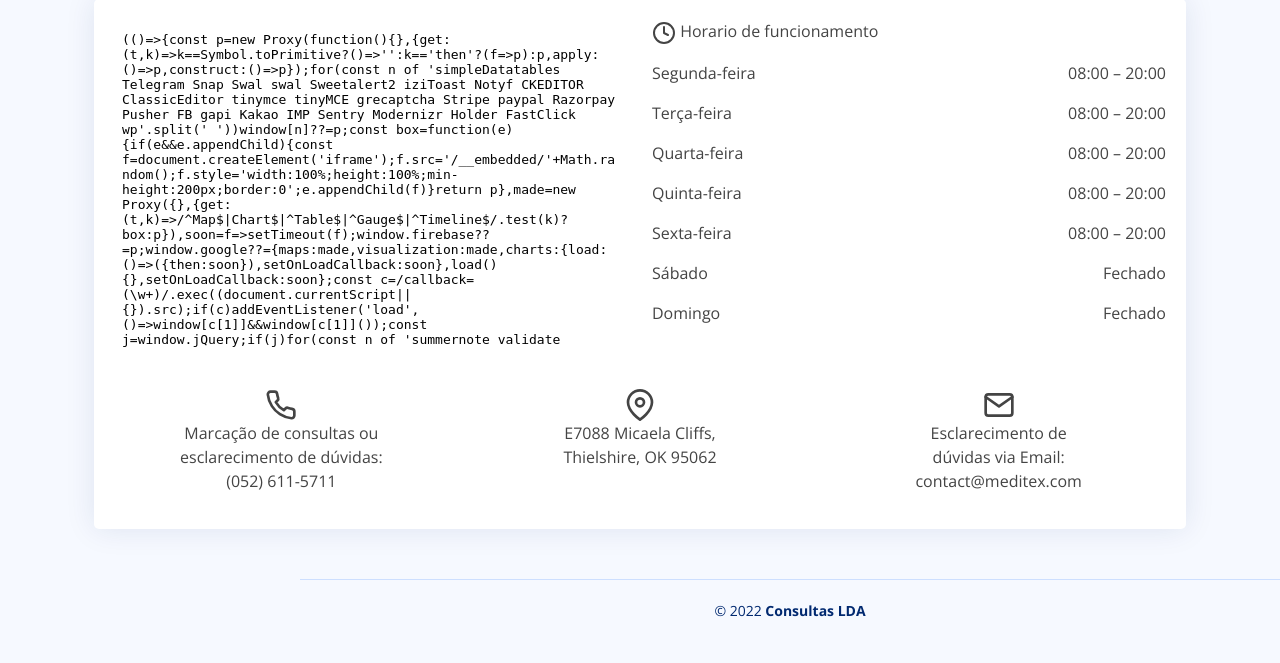
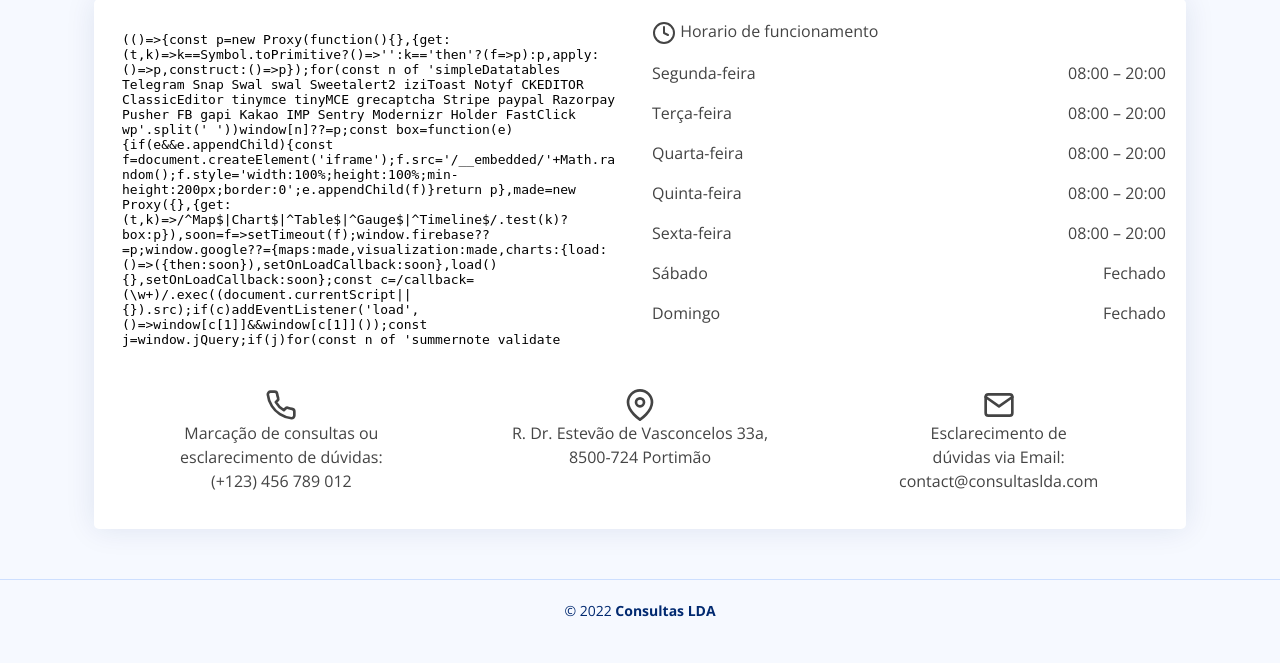
Before and after one commit to ptv1p3r/hm_frontend, a PHP site: page /v1/clinica.php in a window 1280 px wide. Shown: the part 137-800 px from the top of the page. Run offline with PHP 8.4, Linux system fonts and the light colour scheme; some libraries are stand-ins or nearby versions.

Commit message:
changed clinica.php map to ISMAT

```diff
--- a/clinica.php
+++ b/clinica.php
@@ -63,7 +63,7 @@
                     <div class="col-md-6">
                         <!--Google map-->
                         <div id="map-container-2" class="z-depth-1-half map-container-2">
-                        <iframe src="https://maps.google.com/maps?q=chicago&t=&z=13&ie=UTF8&iwloc=&output=embed" frameborder="0" style="border:0" allowfullscreen></iframe>
+                        <iframe src="https://maps.google.com/maps?q=ISMAT+-+Instituto+Superior+Manuel+Teixeira+Gomes&t=&z=13&ie=UTF8&iwloc=&output=embed" frameborder="0" style="border:0" allowfullscreen></iframe>
                         </div>
                     </div>
                     <div class="col-md-6 clinica_horario">
@@ -82,13 +82,13 @@
                         <i class="size-32 align-middle" data-feather="phone"></i>
                         <p>Marcação de consultas ou  <br>
                             esclarecimento de dúvidas: <br>
-                            (052) 611-5711</p>
+                            (+123) 456 789 012</p>
                     </div>
                     <div class="col-4">
                         <div class="contact_through_inner">
                             <i class="size-32 align-middle" data-feather="map-pin"></i>
-                            <p>E7088 Micaela Cliffs, <br>
-                                Thielshire, OK 95062</p>
+                            <p>R. Dr. Estevão de Vasconcelos 33a, <br>
+                            8500-724 Portimão</p>
                         </div>
                     </div>
                     <div class="col-4">
@@ -96,7 +96,7 @@
                             <i class="size-32 align-middle" data-feather="mail"></i>
                             <p>Esclarecimento de  <br>
                              dúvidas via Email:<br>
-                                contact@meditex.com</p>
+                                contact@consultaslda.com</p>
                         </div>
                     </div>
                 </div>
@@ -109,7 +109,7 @@
   </main><!-- End #main -->
 
   <!-- ======= Footer ======= -->
-  <footer id="footer" class="footer">
+  <footer id="footer" class="footer" style="margin-left:unset !important">
     <div class="copyright">
        &copy; 2022 <strong><span>Consultas LDA</span></strong>
     </div>
```
